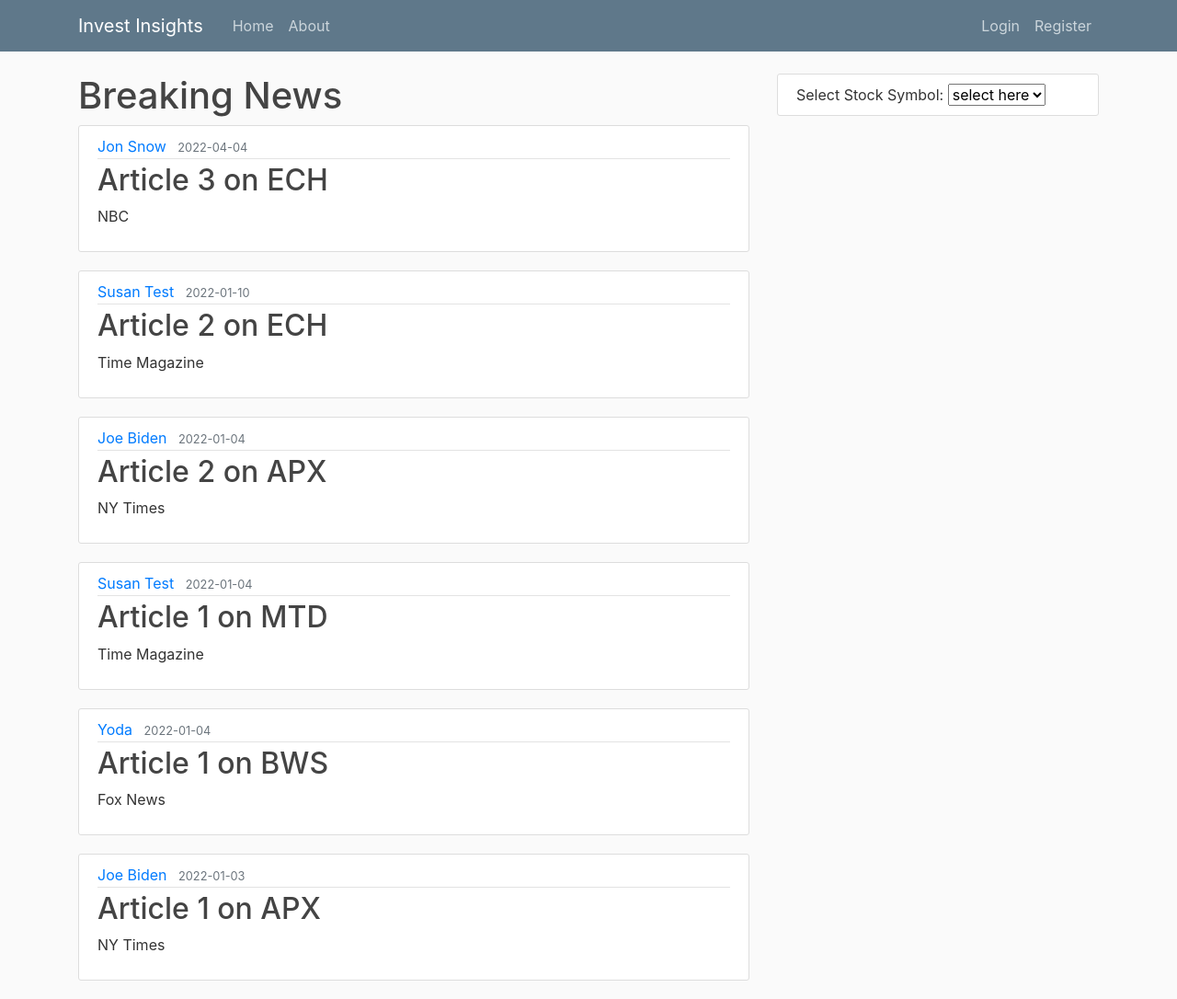
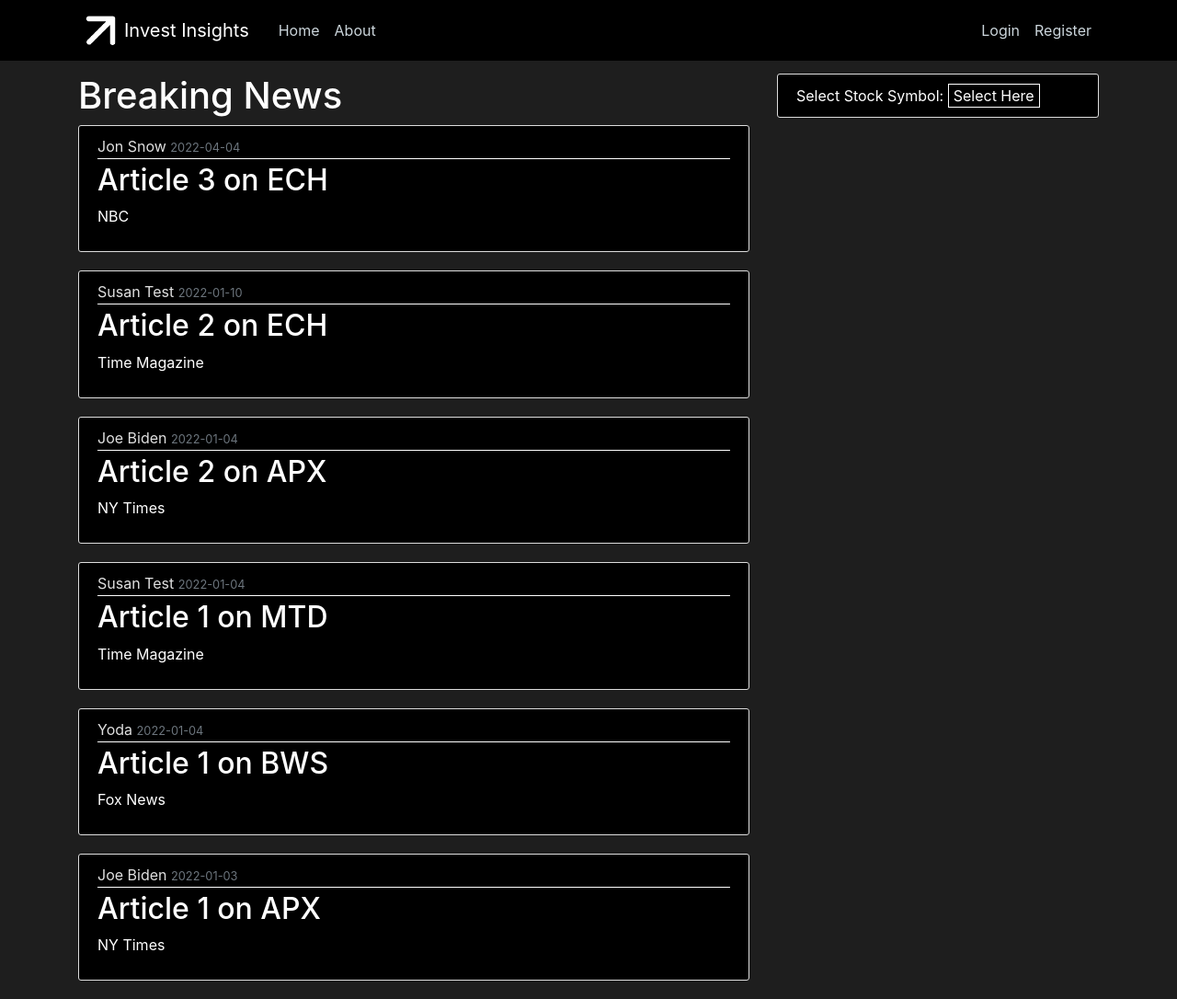
Before and after one commit to ameyer23-m/Stock-Company-News-Website, a Flask app: page / in a window 1280 px wide. Shown: the whole page at 92% size. Run offline with Flask 3, Linux system fonts and the light colour scheme; data that the repository does not hold is empty; some libraries are stand-ins or nearby versions.

Commit message:
design changes

```diff
--- a/app/static/main.css
+++ b/app/static/main.css
@@ -1,23 +1,23 @@
 body {
-    background: #fafafa;
-    color: #333333;
+    background: #1e1e1e; /*background color */
+    color: #ffffff; /* text */
     margin-top: 5rem;
   }
 
   h1, h2, h3, h4, h5, h6 {
-    color: #444444;
+    color: #ffffff;  /* text */
   }
 
   .bg-steel {
-    background-color: #5f788a;
+    background-color: #000000;  /* Header color */
   }
 
   .site-header .navbar-nav .nav-link {
-    color: #cbd5db;
+    color: #cbd5db; /* Home about login register text*/
   }
 
   .site-header .navbar-nav .nav-link:hover {
-    color: #ffffff;
+    color: #ffffff;  /* Not sure */
   }
 
   .site-header .navbar-nav .nav-link.active {
@@ -25,7 +25,7 @@ body {
   }
 
   .content-section {
-    background: #ffffff;
+    background: #000000;
     padding: 10px 20px;
     border: 1px solid #dddddd;
     border-radius: 3px;
@@ -33,11 +33,11 @@ body {
   }
 
   .article-title {
-    color: #444444;
+    color: #ffffff;
   }
 
   a.article-title:hover {
-    color: #428bca;
+    color: #ffffff;
     text-decoration: none;
   }
 
@@ -54,11 +54,11 @@ body {
   .article-metadata {
     padding-bottom: 1px;
     margin-bottom: 4px;
-    border-bottom: 1px solid #e3e3e3
+    border-bottom: 1px solid #ffffff
   }
 
   .article-metadata a:hover {
-    color: #333;
+    color: #e0e0e0;
     text-decoration: none;
   }
 
@@ -78,3 +78,37 @@ body {
   .account-heading {
     font-size: 2.5rem;
   }
+
+  .writer{
+    color: #e0e0e0;
+  }
+
+  /* For the dropdown list */
+  .select{
+    /* padding: 8px 12px; */
+    color:#ffffff;
+    background-color: #000000;
+    border: 1px solid #ffffff;
+    cursor: pointer;
+    padding-left: 5px;
+    padding-right: 5px;
+
+    appearance: none;
+    -webkit-appearance: none;
+    -moz-appearance: none;
+  }
+
+  .select a:hover {
+    color: #aeaeae;
+    text-decoration: none;
+  }
+
+  .to_other_page{
+    color: #f4f4f4
+  }
+
+  .signup_login{
+    color:#ffffff;
+    background-color: #1e1e1e;
+    border-color: #ffffff;
+  }
--- a/app/templates/company.html
+++ b/app/templates/company.html
@@ -16,13 +16,13 @@
 {% block content %}
     <!-- {% include 'navbar.html' %} -->
     <h1>{{ company_name }} ({{ company }})</h1>
-    <p>Here is the news for {{ company_name }}!</p>
+    <p>{{ company_name }} News</p>
     {% for news in news %}
         {% if news['company'] == company %}
             <article class="media content-section">
             <div class="media-body">
                 <div class="article-metadata">
-                <a class="mr-2" href="#">{{ news.writer }}</a>
+                <a class="writer" href="#">{{ news.writer }}</a>
                 <small class="text-muted">{{ news.date }}</small>
                 </div>
                 <h2><a class="article-title" href="#">{{ news.article }}</a></h2>
--- a/app/templates/home.html
+++ b/app/templates/home.html
@@ -6,7 +6,7 @@
         <article class="media content-section">
           <div class="media-body">
             <div class="article-metadata">
-              <a class="mr-2" href="#">{{ news.writer }}</a>
+              <a class="writer" href="#">{{ news.writer }}</a>
               <small class="text-muted">{{ news.date }}</small>
             </div>
             <h2><a class="article-title" href="#">{{ news.article }}</a></h2>
--- a/app/templates/layout.html
+++ b/app/templates/layout.html
@@ -20,6 +20,7 @@
     <header class="site-header">
       <nav class="navbar navbar-expand-md navbar-dark bg-steel fixed-top">
         <div class="container">
+          <img src="{{ url_for('static', filename='img/InvestInsights.png') }}" width="50" height="50" a href="/" class="logo"></a>
           <a class="navbar-brand mr-4" href="/">Invest Insights</a>
           <button class="navbar-toggler" type="button" data-toggle="collapse" data-target="#navbarToggle" aria-controls="navbarToggle" aria-expanded="false" aria-label="Toggle navigation">
             <span class="navbar-toggler-icon"></span>
@@ -55,8 +56,8 @@
           <div class="col-md-4">
             <div class="content-section">
               Select Stock Symbol:
-              <select id="company-select" onchange="location = this.value;">
-                <option value="" selected hidden>select here</option>
+              <select class="select" id="company-select" onchange="location = this.value;">
+                <option value="" selected hidden>Select Here</option>
                 {% for company in companies %}
                 <option value="/{{ company }}">{{ company }}</option>
                 {% endfor %}
--- a/app/templates/login.html
+++ b/app/templates/login.html
@@ -37,7 +37,7 @@
                 </div>
             </fieldset>
             <div class="form-group">
-                {{ form.submit(class="btn btn-outline-info") }}
+                <input class="signup_login" id="submit" name="submit" type="submit" value="Login">
             </div>
             <small class="text-muted ml-2">
                 <a href="#">Forgot Password?</a>
@@ -46,7 +46,7 @@
     </div>
     <div class="border-top pt-3">
         <small class="text-muted">
-            Need An Account? <a class="ml-2" href="{{ url_for('task_list_blueprint.register') }}">Sign Up Now</a>
+            Need An Account? <a class="to_other_page" href="{{ url_for('task_list_blueprint.register') }}">Sign Up Now</a>
         </small>
     </div>
 {% endblock content %}
--- a/app/templates/register.html
+++ b/app/templates/register.html
@@ -60,13 +60,14 @@
                 </div>
             </fieldset>
             <div class="form-group">
-                {{ form.submit(class="btn btn-outline-info") }}
+                <!-- {{ form.submit(class="btn btn-outline-info") }} -->
+                <input class="signup_login" id="submit" name="submit" type="submit" value="Sign Up">
             </div>
         </form>
     </div>
     <div class="border-top pt-3">
         <small class="text-muted">
-            Already Have An Account? <a class="ml-2" href="{{ url_for('task_list_blueprint.login') }}">Sign In</a>
+            Already Have An Account? <a class="to_other_page" href="{{ url_for('task_list_blueprint.login') }}">Sign In</a>
         </small>
     </div>
 {% endblock content %}
--- a/app/views/task_view.py
+++ b/app/views/task_view.py
@@ -126,7 +126,7 @@ def favorites():
 def login():
     form = LoginForm()
     user_db = UserDB(g.mysql_db, g.mysql_cursor)
-    user = User(username=form.username.data, password=form.password.data)
+    user = User(username=form.username.data, password=form.password.data, email = form.password.data)
     users_username =form.username.data
     users_password = form.password.data
 
```
Also changed, not shown: app/static/img/InvestInsights.png (added), app/static/img/task-logo.png (deleted).
